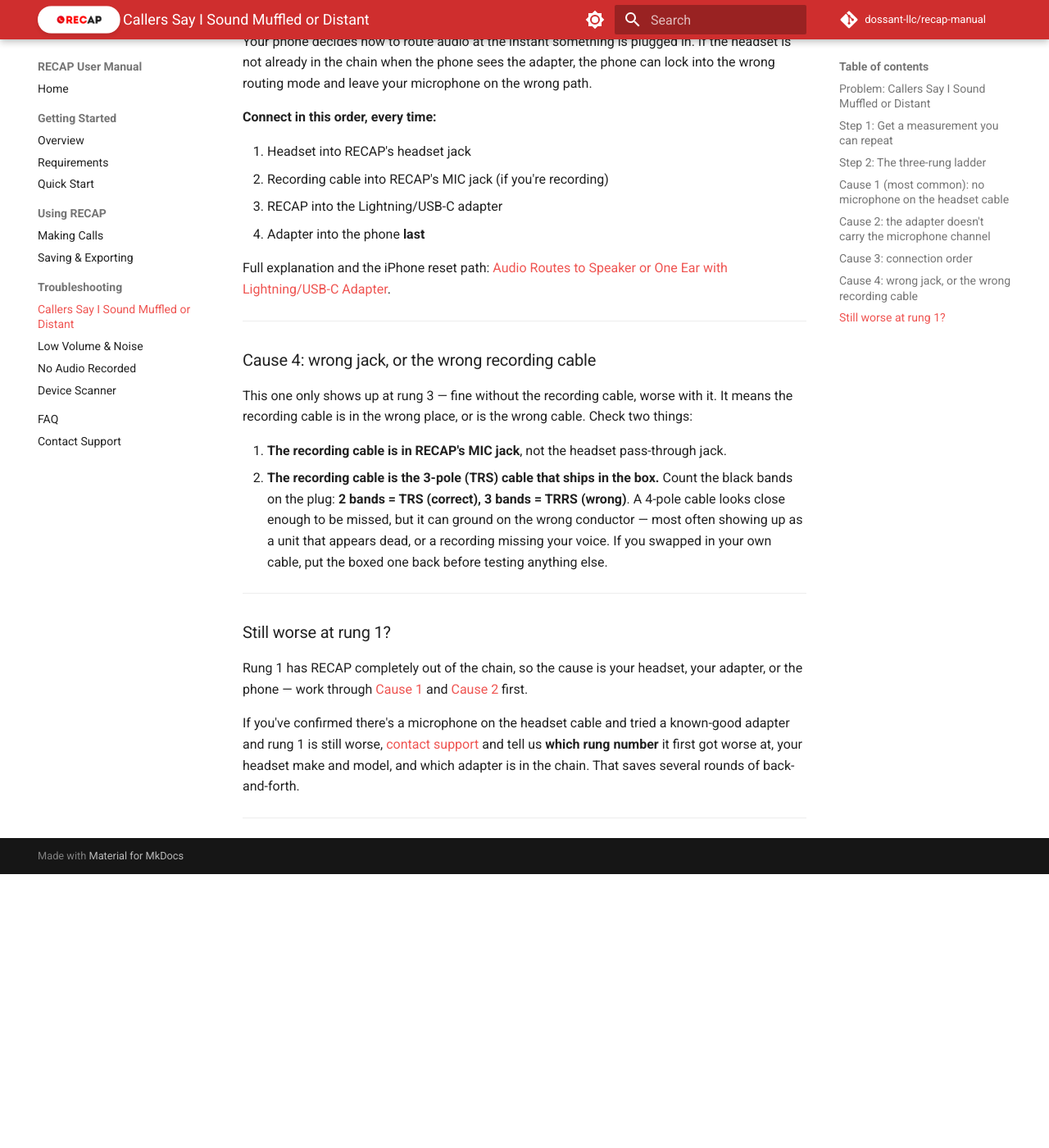
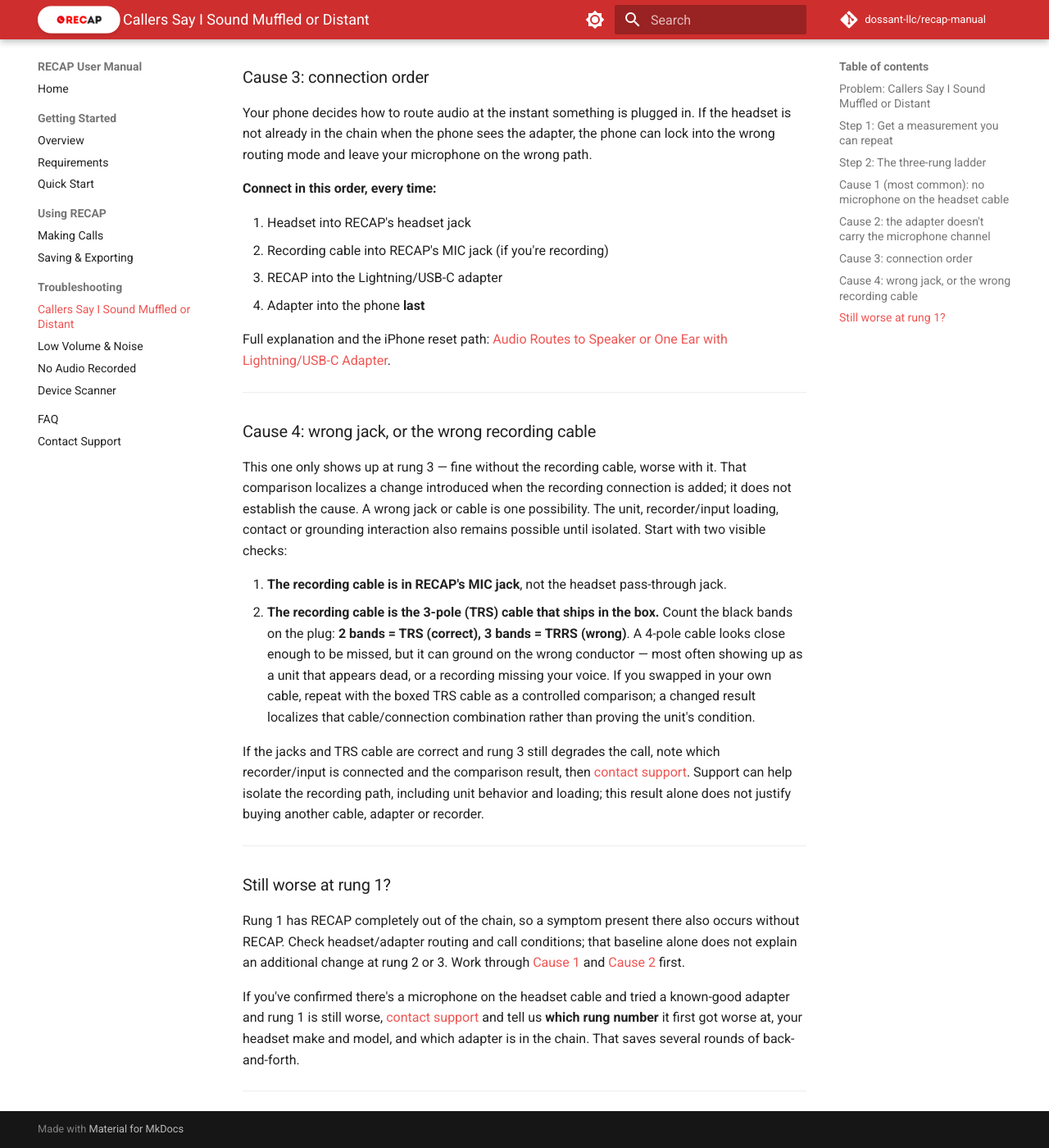
Before and after one commit to dossant-llc/recap-manual, an MkDocs documentation site: the page built from docs/troubleshooting/far-end-audio.md, in a window 1280 px wide and 1400 px high, scrolled down 3116 px. Shown: the whole window at 82% size. Built offline with MkDocs 1.6.1 and Material for MkDocs 9.7.7, drawn with Linux system fonts in a browser that asks for light colours; comment, search, counter and statistics services are not loaded; before the commit the page ends 4182 px from its top, so only the background shows below that; some of the changed text lies outside the part shown.

Commit message:
[GH-3162] Keep routing and recording-path comparisons evidence-qualified

```diff
--- a/docs/troubleshooting/far-end-audio.md
+++ b/docs/troubleshooting/far-end-audio.md
@@ -32,11 +32,11 @@
 
 | Rung | What's connected | If it sounds worse at this rung |
 |------|------------------|---------------------------------|
-| **1** | Headset → phone. RECAP completely out of the chain. | The problem is upstream of RECAP — RECAP isn't in the signal path at all, so it cannot be the cause. Check [Cause 1: the headset microphone](#cause-1-most-common-no-microphone-on-the-headset-cable), then [Cause 2: the adapter](#cause-2-the-adapter-doesnt-carry-the-microphone-channel). |
+| **1** | Headset → phone. RECAP completely out of the chain. | This baseline symptom occurs with RECAP absent; it does not explain any additional degradation when RECAP or the recording path is added. Check headset/app routing and call conditions. Check [Cause 1: the headset microphone](#cause-1-most-common-no-microphone-on-the-headset-cable), then [Cause 2: the adapter](#cause-2-the-adapter-doesnt-carry-the-microphone-channel). |
 | **2** | Headset → RECAP → phone. Nothing in RECAP's MIC jack. | See [Cause 3: connection order](#cause-3-connection-order), and check the headset is in the pass-through jack rather than the MIC jack. |
-| **3** | Headset → RECAP → phone, **plus** the recording cable in RECAP's MIC jack. **Rebuild the whole chain and plug the phone in LAST** — don't just add the cable to what's already connected, or you'll break the connection order and get a misleading result. | See [Cause 4: wrong jack or wrong cable](#cause-4-wrong-jack-or-the-wrong-recording-cable). |
+| **3** | Headset → RECAP → phone, **plus** the recording cable in RECAP's MIC jack. **Rebuild the whole chain and plug the phone in LAST** — don't just add the cable to what's already connected, or you'll break the connection order and get a misleading result. | The recording connection introduces the observed change; see [Cause 4 checks](#cause-4-wrong-jack-or-the-wrong-recording-cable) without treating them as a verdict. |
 
-**Sounds the same at every rung?** Then the chain isn't introducing it, and you're looking at ordinary call quality — signal strength, the room, or the caller's own line. Try the same test on a different phone or in a different location. If callers still say you sound muffled on a chain that tests clean at all three rungs, [contact support](../support.md) and say exactly that.
+**Sounds the same at every rung?** No added degradation was observed in that comparison. Call quality, signal strength, the room or the other line may be involved; an unchanged comparison does not certify every part or exclude intermittent behavior. Try the same test on a different phone or in a different location. If callers still say you sound muffled on a chain that tests clean at all three rungs, [contact support](../support.md) and say exactly that.
 
 ---
 
@@ -86,16 +86,21 @@
 
 ### Cause 4: wrong jack, or the wrong recording cable
 
-This one only shows up at rung 3 — fine without the recording cable, worse with it. It means the recording cable is in the wrong place, or is the wrong cable. Check two things:
+This one only shows up at rung 3 — fine without the recording cable, worse with it. That comparison localizes a change introduced when the recording connection is added; it does not establish the cause. A wrong jack or cable is one possibility. The unit, recorder/input loading, contact or grounding interaction also remains possible until isolated. Start with two visible checks:
 
 1. **The recording cable is in RECAP's MIC jack**, not the headset pass-through jack.
-2. **The recording cable is the 3-pole (TRS) cable that ships in the box.** Count the black bands on the plug: **2 bands = TRS (correct), 3 bands = TRRS (wrong)**. A 4-pole cable looks close enough to be missed, but it can ground on the wrong conductor — most often showing up as a unit that appears dead, or a recording missing your voice. If you swapped in your own cable, put the boxed one back before testing anything else.
+2. **The recording cable is the 3-pole (TRS) cable that ships in the box.** Count the black bands on the plug: **2 bands = TRS (correct), 3 bands = TRRS (wrong)**. A 4-pole cable looks close enough to be missed, but it can ground on the wrong conductor — most often showing up as a unit that appears dead, or a recording missing your voice. If you swapped in your own cable, repeat with the boxed TRS cable as a controlled comparison; a changed result localizes that cable/connection combination rather than proving the unit's condition.
+
+If the jacks and TRS cable are correct and rung 3 still degrades the call, note
+which recorder/input is connected and the comparison result, then [contact support](../support.md).
+Support can help isolate the recording path, including unit behavior and loading;
+this result alone does not justify buying another cable, adapter or recorder.
 
 ---
 
 ### Still worse at rung 1?
 
-Rung 1 has RECAP completely out of the chain, so the cause is your headset, your adapter, or the phone — work through [Cause 1](#cause-1-most-common-no-microphone-on-the-headset-cable) and [Cause 2](#cause-2-the-adapter-doesnt-carry-the-microphone-channel) first.
+Rung 1 has RECAP completely out of the chain, so a symptom present there also occurs without RECAP. Check headset/adapter routing and call conditions; that baseline alone does not explain an additional change at rung 2 or 3. Work through [Cause 1](#cause-1-most-common-no-microphone-on-the-headset-cable) and [Cause 2](#cause-2-the-adapter-doesnt-carry-the-microphone-channel) first.
 
 If you've confirmed there's a microphone on the headset cable and tried a known-good adapter and rung 1 is still worse, [contact support](../support.md) and tell us **which rung number** it first got worse at, your headset make and model, and which adapter is in the chain. That saves several rounds of back-and-forth.
 
```
Also changed, not shown: docs/faq.md (+1 -1 lines), docs/getting-started/requirements.md (+6 -6 lines), docs/troubleshooting/no-audio.md (+6 -6 lines).
